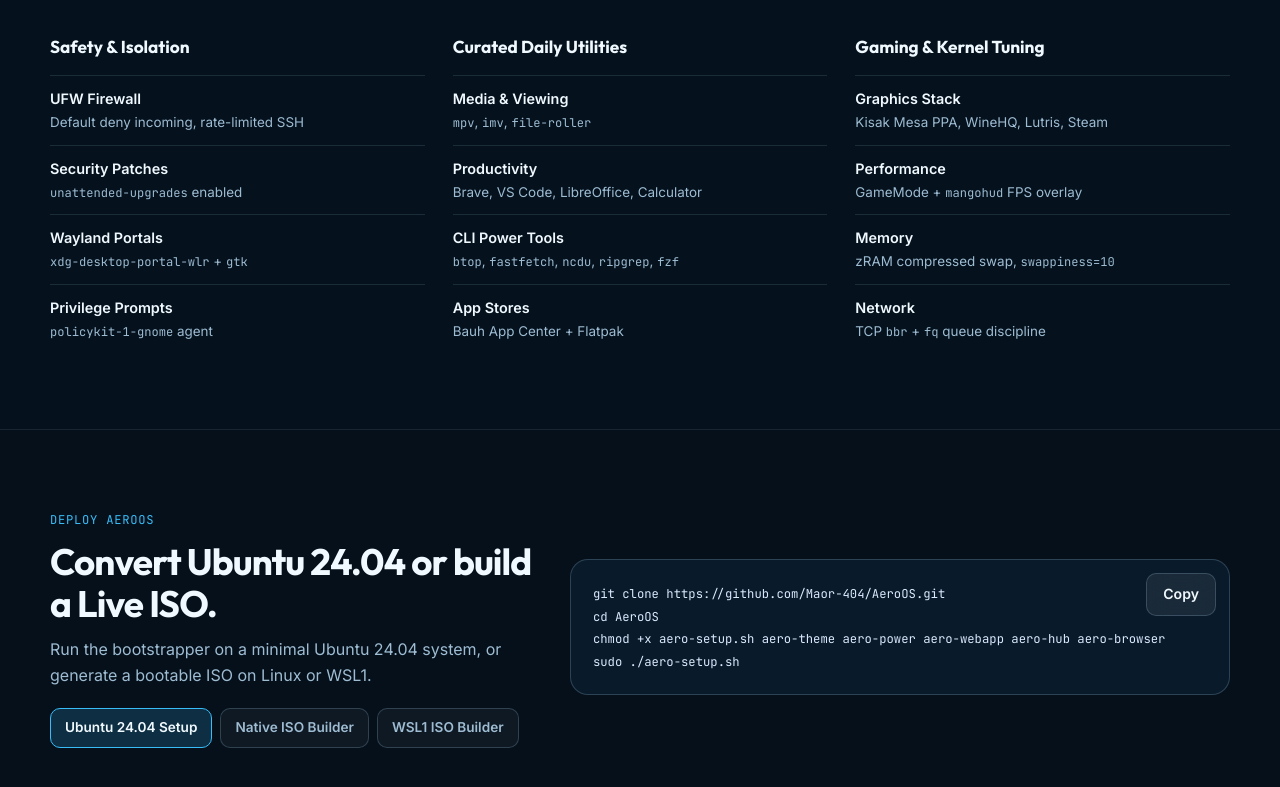
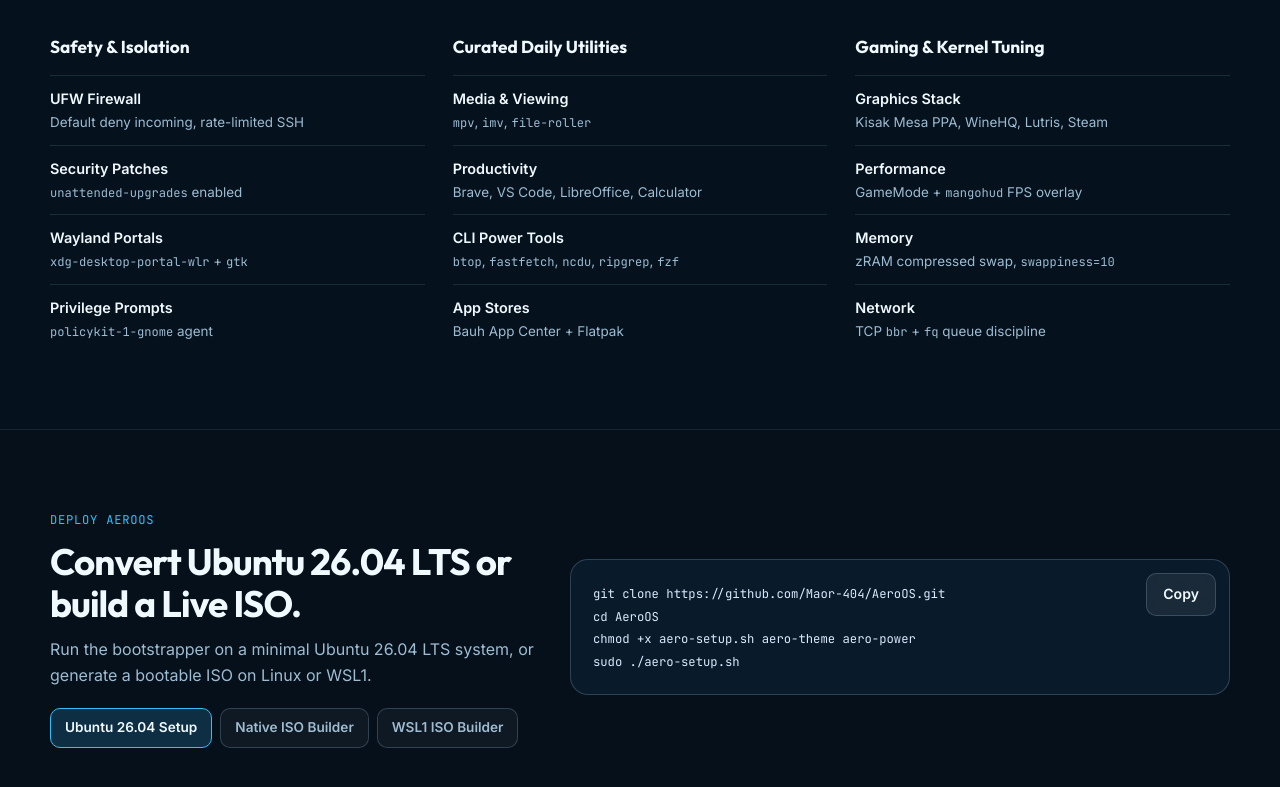
Before and after one commit to Maor-404/AeroOS, a plain HTML site: page docs/index.html in a window 1280 px wide. Shown: the part 1959-2746 px from the top of the page. Drawn offline with Linux system fonts and the light colour scheme.

Commit message:
Upgrade AeroOS base target to Ubuntu 26.04 LTS and update docs

```diff
--- a/docs/app.js
+++ b/docs/app.js
@@ -49,7 +49,7 @@ aero-webapp launch excalidraw`,
   const INSTALL_SNIPPETS = {
     setup: `git clone https://github.com/Maor-404/AeroOS.git
 cd AeroOS
-chmod +x aero-setup.sh aero-theme aero-power aero-webapp aero-hub aero-browser
+chmod +x aero-setup.sh aero-theme aero-power
 sudo ./aero-setup.sh`,
     iso: `git clone https://github.com/Maor-404/AeroOS.git
 cd AeroOS
--- a/docs/hub/hub.js
+++ b/docs/hub/hub.js
@@ -151,7 +151,7 @@
     if (!liveMode) {
       renderSystemSnapshot({
         hostname: "aeroos-preview",
-        os: "AeroOS 24.04 LTS (Sway Wayland)",
+        os: "AeroOS 26.04 LTS (Sway Wayland)",
         kernel: "6.8.0-generic",
         arch: "x86_64",
         uptime: "Preview",
--- a/docs/index.html
+++ b/docs/index.html
@@ -4,7 +4,7 @@
   <meta charset="UTF-8">
   <meta name="viewport" content="width=device-width, initial-scale=1.0">
   <title>AeroOS — Minimal Wayland Desktop, Aero Browser &amp; Control Hub</title>
-  <meta name="description" content="AeroOS turns Ubuntu 24.04 into a minimal, security-hardened Sway Wayland desktop with Aero Glass themes, a native Aero Browser, Control Hub, and borderless WebApps.">
+  <meta name="description" content="AeroOS turns Ubuntu 26.04 into a minimal, security-hardened Sway Wayland desktop with Aero Glass themes, a native Aero Browser, Control Hub, and borderless WebApps.">
   <meta property="og:title" content="AeroOS — Minimal Wayland Desktop &amp; WebEngine">
   <meta property="og:description" content="Lightweight Sway Wayland workstation with Aero Glass themes, built-in Aero Browser, Control Hub, and gaming kernel tuning.">
   <link rel="icon" type="image/svg+xml" href="assets/aero-logo.svg">
@@ -42,7 +42,7 @@
         <div class="hero-intro">
           <h1>Fast Wayland Linux, shaped in luminous Aero glass.</h1>
           <p class="lead">
-            AeroOS converts Ubuntu 24.04 LTS into a minimal, security-hardened Sway Wayland desktop with synchronized themes, a native tabbed Aero Browser, a live Control Hub, and borderless WebApps.
+            AeroOS converts Ubuntu 26.04 LTS into a minimal, security-hardened Sway Wayland desktop with synchronized themes, a native tabbed Aero Browser, a live Control Hub, and borderless WebApps.
           </p>
           <div class="hero-actions">
             <a href="hub/index.html" id="hero-launch-hub" class="btn btn-primary btn-lg">Launch Control Hub</a>
@@ -272,10 +272,10 @@ aero-browser https://github.com
         <div class="install-layout">
           <div>
             <span class="eyebrow">Deploy AeroOS</span>
-            <h2>Convert Ubuntu 24.04 or build a Live ISO.</h2>
-            <p class="muted-copy">Run the bootstrapper on a minimal Ubuntu 24.04 system, or generate a bootable ISO on Linux or WSL1.</p>
+            <h2>Convert Ubuntu 26.04 LTS or build a Live ISO.</h2>
+            <p class="muted-copy">Run the bootstrapper on a minimal Ubuntu 26.04 LTS system, or generate a bootable ISO on Linux or WSL1.</p>
             <div class="install-tabs" role="tablist" aria-label="Installation methods">
-              <button type="button" id="inst-tab-setup" class="perf-tab active" role="tab" aria-selected="true" data-install="setup">Ubuntu 24.04 Setup</button>
+              <button type="button" id="inst-tab-setup" class="perf-tab active" role="tab" aria-selected="true" data-install="setup">Ubuntu 26.04 Setup</button>
               <button type="button" id="inst-tab-iso" class="perf-tab" role="tab" aria-selected="false" data-install="iso">Native ISO Builder</button>
               <button type="button" id="inst-tab-wsl" class="perf-tab" role="tab" aria-selected="false" data-install="wsl">WSL1 ISO Builder</button>
             </div>
@@ -284,7 +284,7 @@ aero-browser https://github.com
           <div class="code-panel">
             <pre><code id="install-code-view">git clone https://github.com/Maor-404/AeroOS.git
 cd AeroOS
-chmod +x aero-setup.sh aero-theme aero-power aero-webapp aero-hub aero-browser
+chmod +x aero-setup.sh aero-theme aero-power
 sudo ./aero-setup.sh</code></pre>
             <button type="button" id="copy-install-btn" class="btn btn-glass">Copy</button>
           </div>
```
Also changed, not shown: docs/hub/index.html (+1 -1 lines), .github/workflows/build.yml, README.md, 2 other files.
